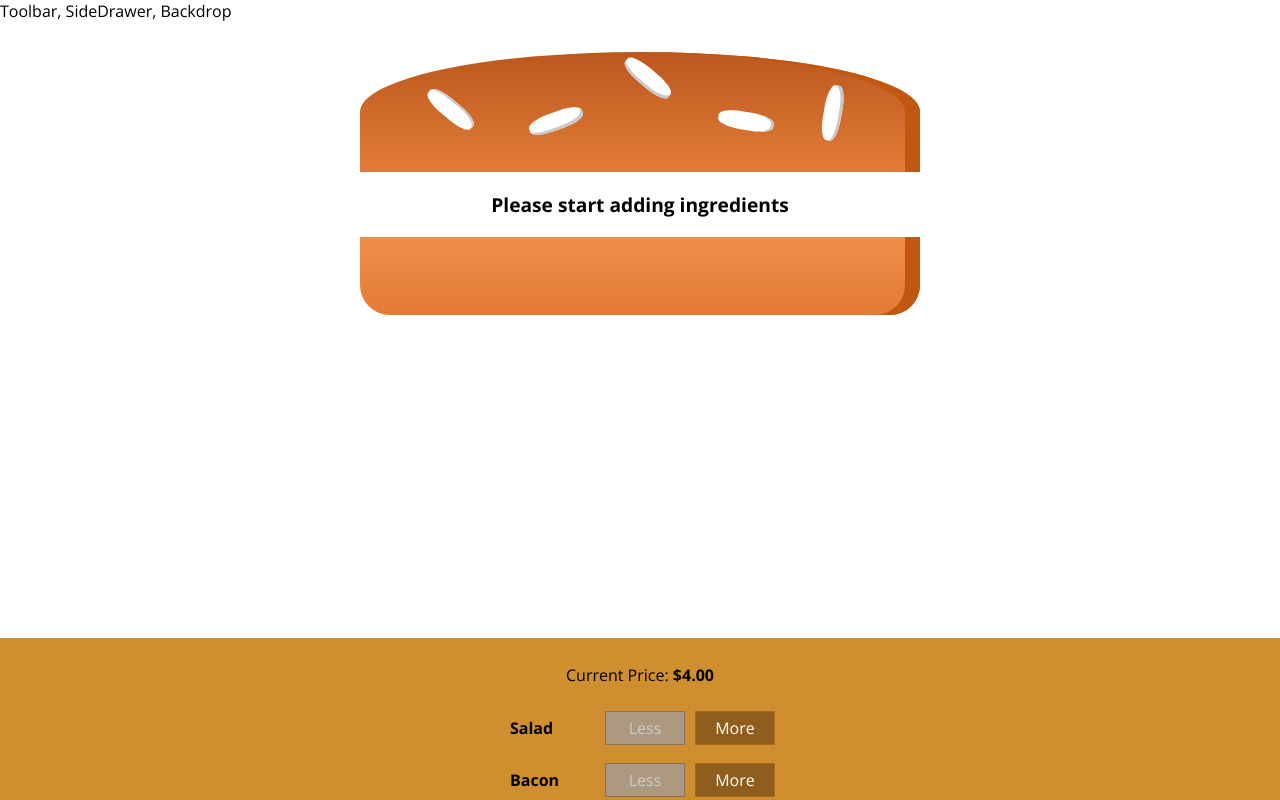
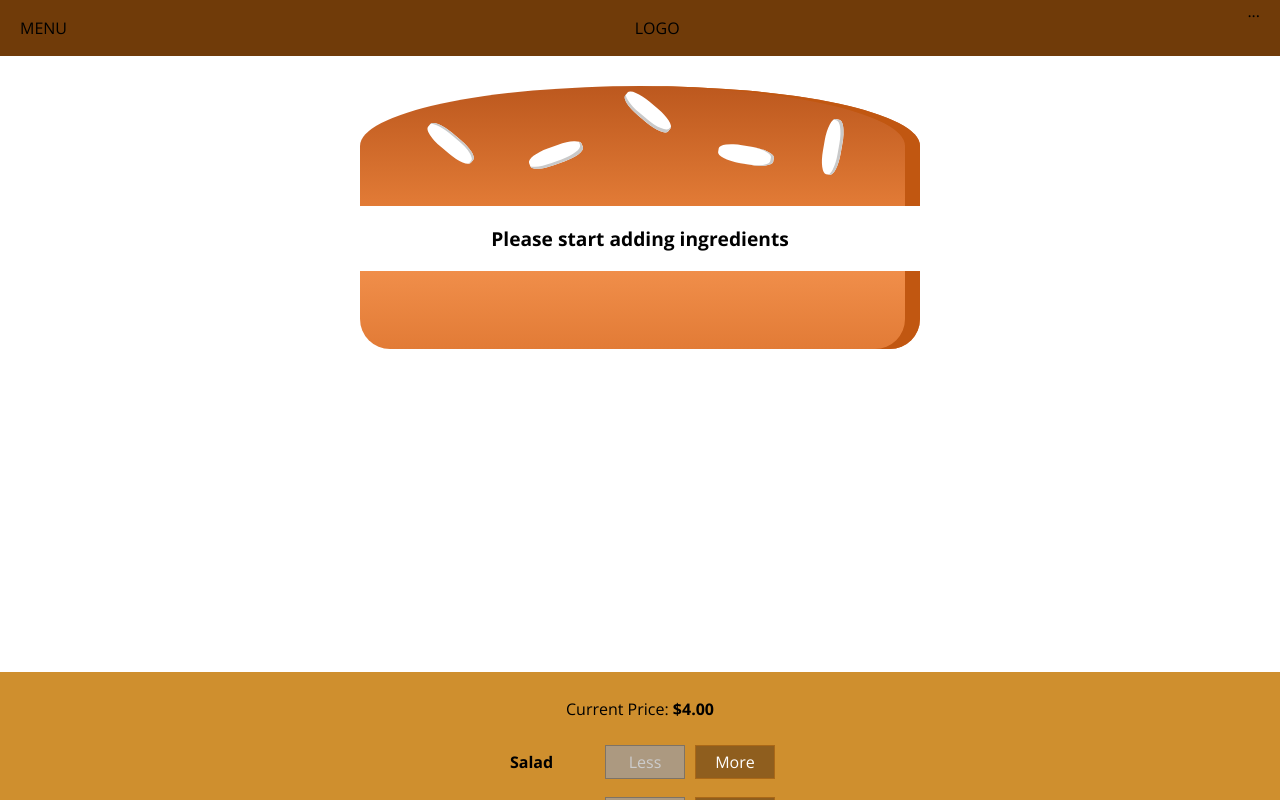
Before and after one commit to MarceloBorgesP/burger-builder, a React (Create React App) app: page / in a window 1280 px wide. Shown: the top 800 px of the page. Built offline with nearby package versions, Linux system fonts and the light colour scheme.

Commit message:
Add toolbar

```diff
--- a/src/components/Layout/Layout.js
+++ b/src/components/Layout/Layout.js
@@ -1,10 +1,11 @@
 import React from 'react';
 import Aux from '../../hoc/Auxiliary';
 import classes from './Layout.module.css';
+import Toolbar from './../Navigation/Toolbar/Toolbar';
 
 const layout = props => (
   <Aux>
-    <div>Toolbar, SideDrawer, Backdrop</div>
+    <Toolbar />
     <main className={classes.Content}>{props.children}</main>
   </Aux>
 );
--- a/src/components/Layout/Layout.module.css
+++ b/src/components/Layout/Layout.module.css
@@ -1,3 +1,3 @@
 .Content {
-  margin-top: 16px;
+  margin-top: 72px;
 }
--- /dev/null
+++ b/src/components/Navigation/Toolbar/Toolbar.js
@@ -0,0 +1,12 @@
+import React from 'react';
+import classes from './Toolbar.module.css';
+
+const toolbar = props => (
+  <header className={classes.Toolbar}>
+    <div>MENU</div>
+    <div>LOGO</div>
+    <nav>...</nav>
+  </header>
+);
+
+export default toolbar;
--- /dev/null
+++ b/src/components/Navigation/Toolbar/Toolbar.module.css
@@ -0,0 +1,18 @@
+.Toolbar {
+  height: 56px;
+  width: 100%;
+  position: fixed;
+  top: 0;
+  left: 0;
+  background-color: #703b09;
+  display: flex;
+  justify-content: space-between;
+  align-items: center;
+  padding: 0 20px;
+  box-sizing: border-box;
+  z-index: 90;
+}
+
+.Toolbar nav {
+  height: 100%;
+}
```
